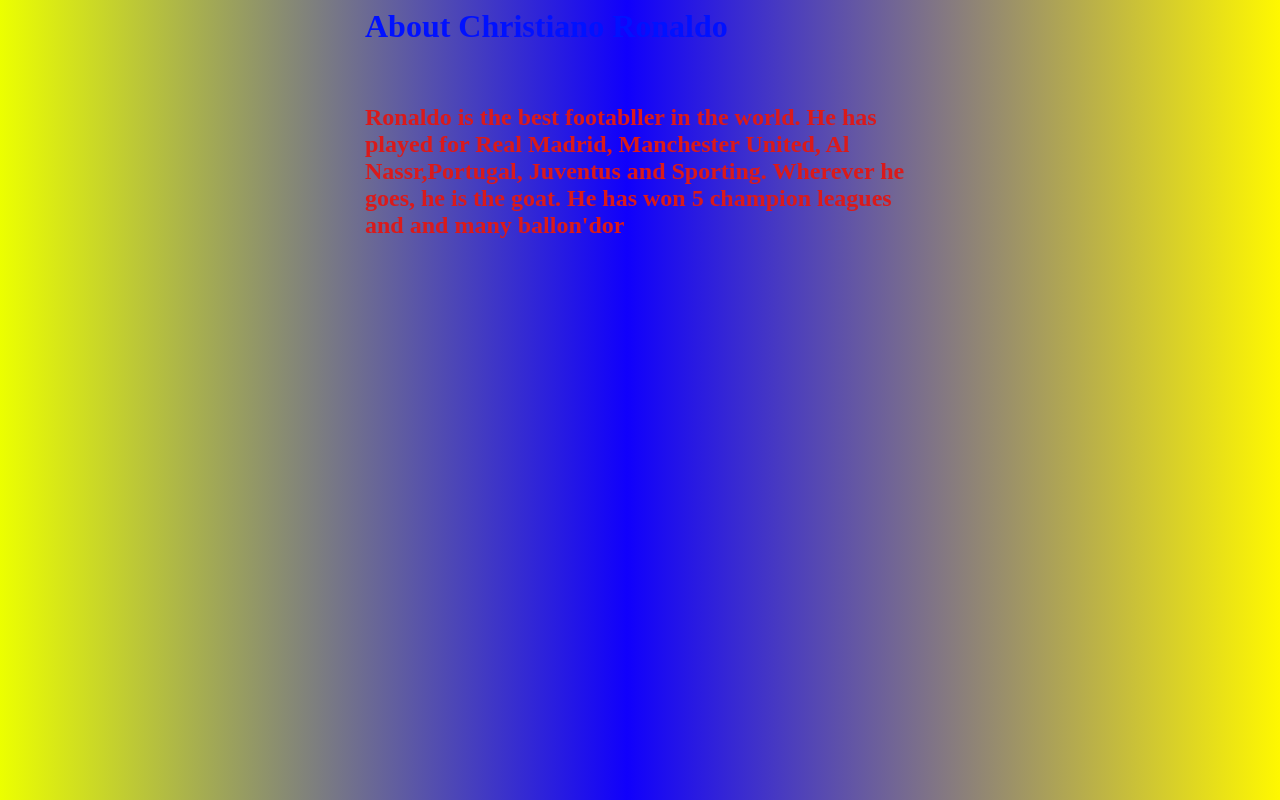
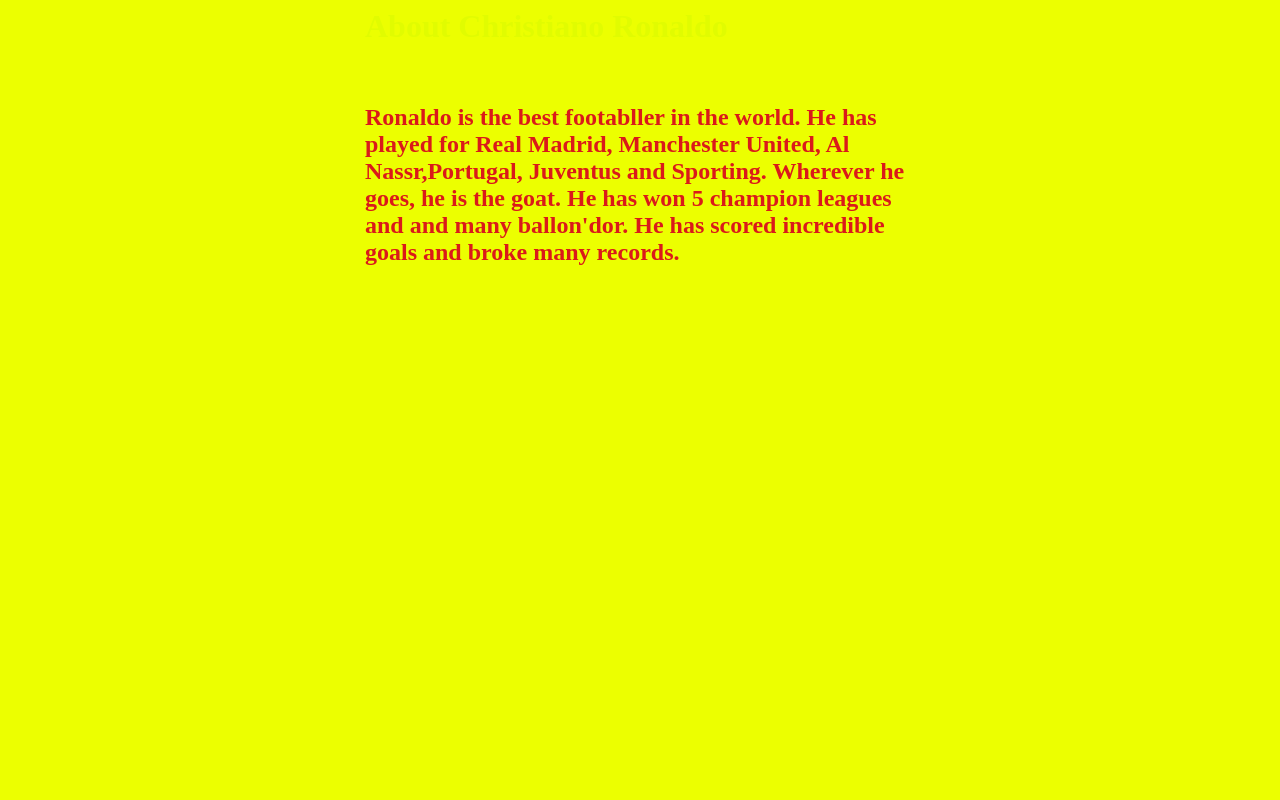
Before and after one commit to sa9142/Ronaldo.Website, a plain HTML site: page index.html in a window 1280 px wide. Drawn offline with Linux system fonts and the light colour scheme.

Commit message:
Update index.html

```diff
--- a/index.html
+++ b/index.html
@@ -3,14 +3,14 @@
   <style>
     body{
     background: rgb(236,255,0);
-background: linear-gradient(90deg, rgba(236,255,0,1) 0%, rgba(16,0,252,1) 49%, rgba(255,248,0,1) 100%);
+background: linear-gradient(90deg, rgba(236,255,0,1) 0%, rgba(16,0,252,1) 49%, rgba(255,248,o0,1) 100%);
     }
     .content {
       max-width:550px;
       margin:auto;
     }
    h1{
-        color:rgb(0, 17, 255);
+        color:rgb(225, 252, 0);
     }
     h2{
       color:rgb(218, 26, 26);
@@ -22,7 +22,7 @@ background: linear-gradient(90deg, rgba(236,255,0,1) 0%, rgba(16,0,252,1) 49%, r
  <div class="content">
 <h1> About Christiano Ronaldo</h1>
     <br>
-    <h2>Ronaldo is the best footabller in the world. He has played for Real Madrid, Manchester United, Al Nassr,Portugal, Juventus and Sporting. Wherever he goes, he is the goat. He has won 5 champion leagues and and many ballon'dor   </p>
+    <h2>Ronaldo is the best footabller in the world. He has played for Real Madrid, Manchester United, Al Nassr,Portugal, Juventus and Sporting. Wherever he goes, he is the goat. He has won 5 champion leagues and and many ballon'dor. He has scored incredible goals and broke many records.  </p>
     <br>
       <img src:"https://gumlet.assettype.com/bloombergquint%2F2022-11%2F0c4440e7-c0d9-4f22-a91e-b2ba5f28d491%2Fronaldo.png?auto=format%2Ccompress&w=732">
  </div>
```
